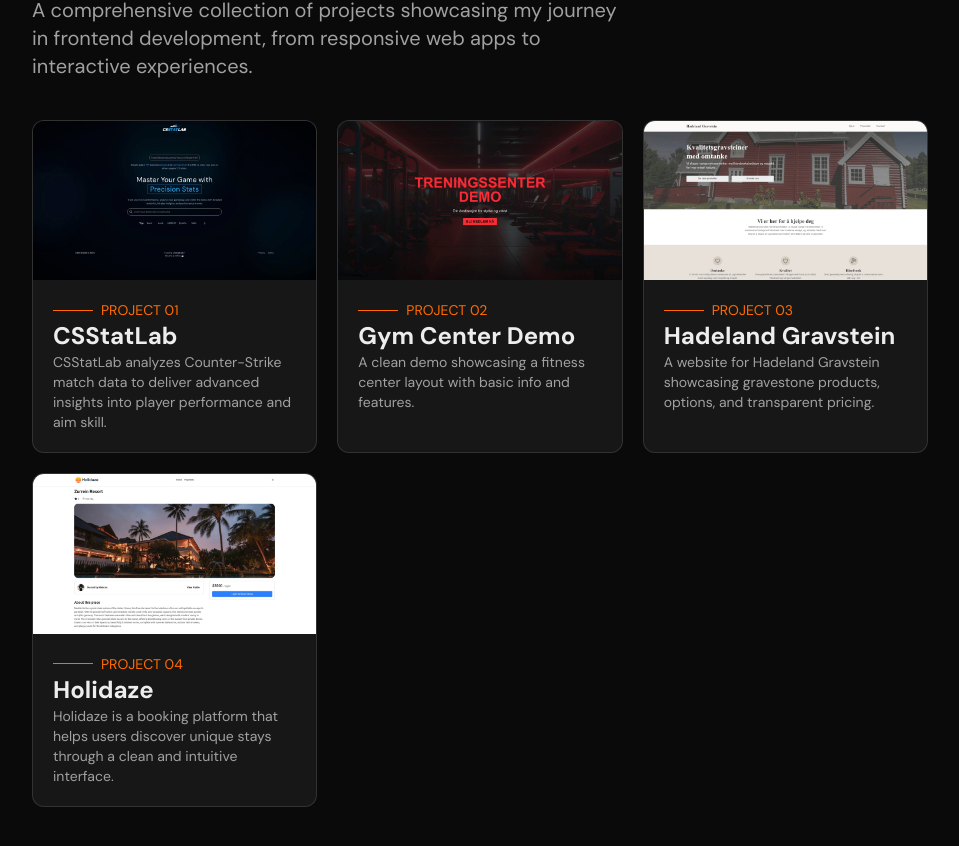
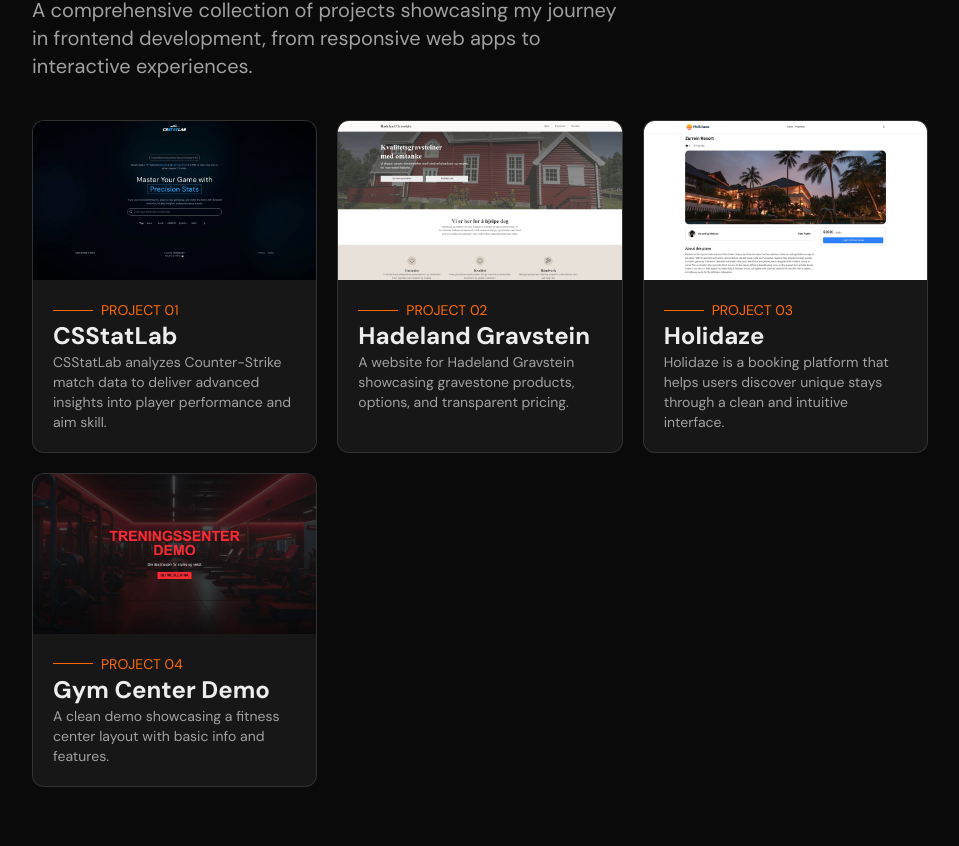
Before and after one commit to danielekeberg/POR2, a Next.js app: page /projects in a window 1280 px wide. Shown: the part 360-1206 px from the top of the page, without its empty margins (160-1119 px from the left). Built offline with nearby package versions, Linux system fonts and the light colour scheme.

Commit message:
Bugfixes

```diff
--- a/app/components/Selected.tsx
+++ b/app/components/Selected.tsx
@@ -18,7 +18,7 @@ export default function SelectedWork() {
       </div>
       <div className="grid grid-cols-1 md:grid-cols-2 gap-10 md:gap-0 mt-15">
         <Link
-          href="../project/luxelot"
+          href="../project/csstatlab"
           className="rounded-xl overflow-hidden border group bg-neutral-900 border-neutral-600/20 hover:-translate-y-2 transition duration-300 cursor-pointer"
         >
           <img
@@ -41,7 +41,7 @@ export default function SelectedWork() {
         </Link>
         <div className="md:p-10">
           <Link
-            href="../project/corely"
+            href="../project/hadelandgravstein"
             className="block rounded-xl overflow-hidden border border-neutral-600/20 group bg-neutral-900 hover:-translate-y-2 transition duration-300 cursor-pointer"
           >
             <img
@@ -66,7 +66,7 @@ export default function SelectedWork() {
       </div>
       <div className="flex justify-center mt-10">
         <Link
-          href="../project/danbook"
+          href="../project/holidaze"
           className="rounded-xl w-250 overflow-hidden border border-neutral-600/20 group bg-neutral-900 hover:-translate-y-2 transition duration-300 cursor-pointer"
         >
           <img
--- a/app/data/data.json
+++ b/app/data/data.json
@@ -14,19 +14,6 @@
   },
   {
     "id": 2,
-    "name": "Gym Center Demo",
-    "slug": "gymcenter",
-    "category": "FITNESS WEBSITE DEMO",
-    "desc": "A clean demo showcasing a fitness center layout with basic info and features.",
-    "github": "https://github.com/danielekeberg/treningssenter-demo",
-    "live": "https://treningssenter-demo.vercel.app/",
-    "duration": "1 day",
-    "tech": ["React", "TypeScript", "Tailwind CSS"],
-    "img": "../treningssenter-teaser.jpg",
-    "description": "This Gym Center Demo is a conceptual website created to showcase how a modern fitness center can be presented online. The project focuses on a clean, professional layout with strong typography, clear structure, and a dark visual theme for a premium look and feel. It displays essential information such as services, facilities, and training offerings in a clear and user-friendly way. The site is built with performance and maintainability in mind, using React, TypeScript, and Tailwind CSS. This project is a demo and design concept rather than a full production website. Its purpose is to demonstrate UI/UX skills, component-based architecture, and modern frontend development practices."
-  },
-  {
-    "id": 3,
     "name": "Hadeland Gravstein",
     "slug": "hadelandgravstein",
     "category": "MEMORIAL PRODUCTS WEBSITE",
@@ -39,7 +26,7 @@
     "description": "Hadeland Gravstein is a website designed to present gravestone products in a clear and respectful manner. The site allows users to browse different gravestone models, view pricing, and understand available customization options. Emphasis is placed on simplicity, clarity, and ease of navigation to ensure a calm and accessible user experience. The layout is structured to guide users through products without overwhelming information. This project focuses on clean UI, informative content, and practical product presentation. The website serves as a digital showroom for gravestone products and related services."
   },
   {
-    "id": 4,
+    "id": 3,
     "name": "Holidaze",
     "slug": "holidaze",
     "category": "TRAVEL BOOKING PLATFORM",
@@ -50,5 +37,18 @@
     "tech": ["React", "TypeScript", "Tailwind CSS"],
     "img": "../holidaze-teaser.jpg",
     "description": "Holidaze was designed to help users discover and explore unique places to stay through an engaging and visually rich booking experience. The project focused on combining inspirational content with clear navigation and practical search functionality. Key challenges included presenting large amounts of property data in a digestible way and ensuring the platform remained responsive across devices. Emphasis was placed on guiding users smoothly from exploration to detailed property views. The design language balances atmosphere with usability, allowing visuals to inspire without overwhelming the interface. Every interaction was designed to feel calm, intuitive, and confidence-inspiring throughout the booking journey."
+  },
+  {
+    "id": 4,
+    "name": "Gym Center Demo",
+    "slug": "gymcenter",
+    "category": "FITNESS WEBSITE DEMO",
+    "desc": "A clean demo showcasing a fitness center layout with basic info and features.",
+    "github": "https://github.com/danielekeberg/treningssenter-demo",
+    "live": "https://treningssenter-demo.vercel.app/",
+    "duration": "1 day",
+    "tech": ["React", "TypeScript", "Tailwind CSS"],
+    "img": "../treningssenter-teaser.jpg",
+    "description": "This Gym Center Demo is a conceptual website created to showcase how a modern fitness center can be presented online. The project focuses on a clean, professional layout with strong typography, clear structure, and a dark visual theme for a premium look and feel. It displays essential information such as services, facilities, and training offerings in a clear and user-friendly way. The site is built with performance and maintainability in mind, using React, TypeScript, and Tailwind CSS. This project is a demo and design concept rather than a full production website. Its purpose is to demonstrate UI/UX skills, component-based architecture, and modern frontend development practices."
   }
 ]
```
